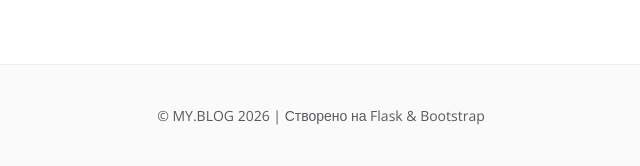
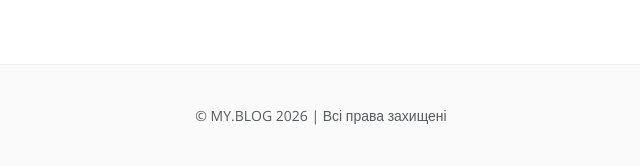
Before and after one commit to hubdefi62-prog/blog, a Flask app: page / in a window 1280 px wide. Shown: the part 906-1072 px from the top of the page, without its empty margins (319-959 px from the left). Run offline with Flask 3, Linux system fonts and the light colour scheme; data comes from the database, SQL or seed files in the repository.

Commit message:
first commit

```diff
--- a/templates/about.html
+++ b/templates/about.html
@@ -124,7 +124,7 @@
 
     <footer class="text-center">
         <div class="container">
-            <p class="text-muted small m-0">© BY.LOG 2026 | Всі права захищені</p>
+            <p class="text-muted small m-0">© MY.BLOG 2026 | Всі права захищені</p>
         </div>
     </footer>
 
--- a/templates/index.html
+++ b/templates/index.html
@@ -146,7 +146,7 @@
 
     <footer class="text-center">
         <div class="container">
-            <p class="text-muted small m-0">© MY.BLOG 2026 | Створено на Flask & Bootstrap</p>
+            <p class="text-muted small m-0">© MY.BLOG 2026 | Всі права захищені </p>
         </div>
     </footer>
 
```
